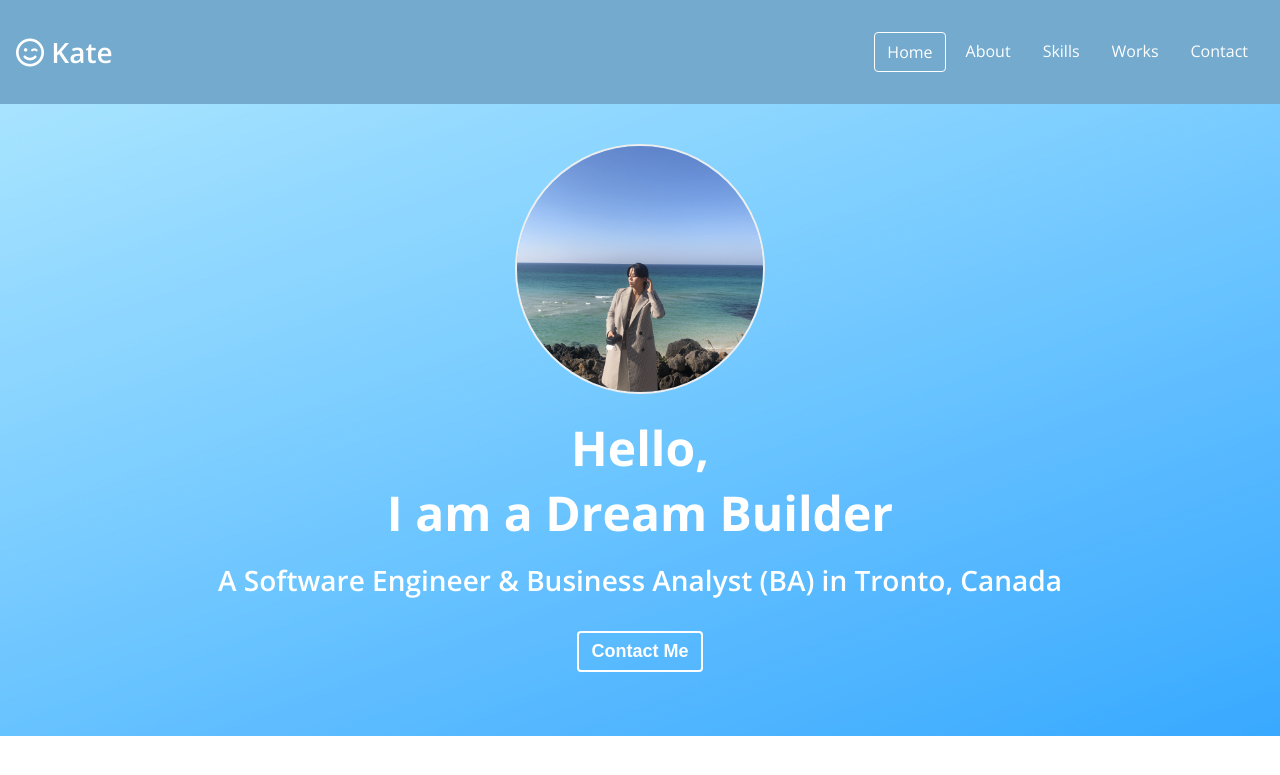
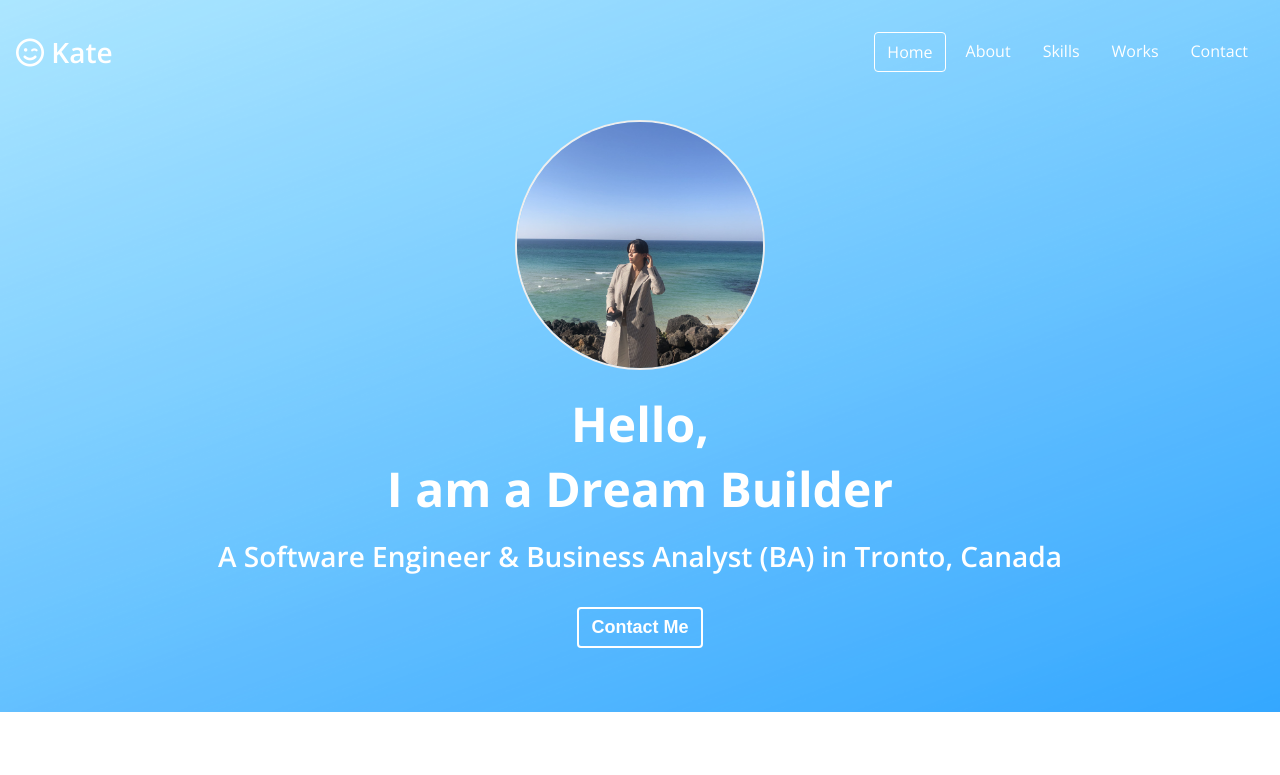
Before and after one commit to hkpark97/portfolio_97, a plain HTML site: page index.html in a window 1280 px wide. Shown: the top 775 px of the page. Drawn offline with nearby package versions, Linux system fonts and the light colour scheme.

Commit message:
JS : NAVBAR

```diff
--- a/main.js
+++ b/main.js
@@ -0,0 +1,17 @@
+'use strict';
+
+//Make navbar transoarent when it is on the top
+const navbar = document.querySelector('#navbar');
+const navbarHeight = navbar.getBoundingClientRect().height;
+
+document.addEventListener('scroll', () => {
+    console.log(Window.scrollY);
+    console.log('navbarHeight : ${navbarHeight}');
+    if(window.scrollY > navbarHeight) {
+        navbar.classList.add('navbar--dark');
+    }
+        else {
+            navbar.classList.remove('navbar--dark');
+        }
+
+});
--- a/style.css
+++ b/style.css
@@ -97,12 +97,20 @@ margin: 4px 0;
 
 /* Navbar */
 #navbar{
+    position: fixed;
+    width: 100%;
     display: flex;
     justify-content: space-between;
+    align-items: center;
+    padding: 16px;
+    background-color: transparent;
+    color: var(--color-white);
+    transition: all var(--animation-duration) ease-in-out;
+}
+
+#navbar.navbar--dark {
     background-color: var(--color-blue);
-    align-items: center;
-    color: var(--color-white);
-    padding: 16px;
+    padding : 8px;
 }
 
 .navbar__menu{
@@ -112,6 +120,7 @@ display: flex;
 .navbar__logo {
     font-size: var(--font-medium);
     font-weight: var(--weight-semi-bold);
+    color: white;
 }
 
 .navbar__menu__item{
@@ -142,6 +151,7 @@ border-radius: var(--size-border-radius);
 #home{
     background: url("images/banner.png") center/cover no-repeat;
     padding: 40px;
+    padding-top: 120px;
     text-align: center;
 }
 
```
